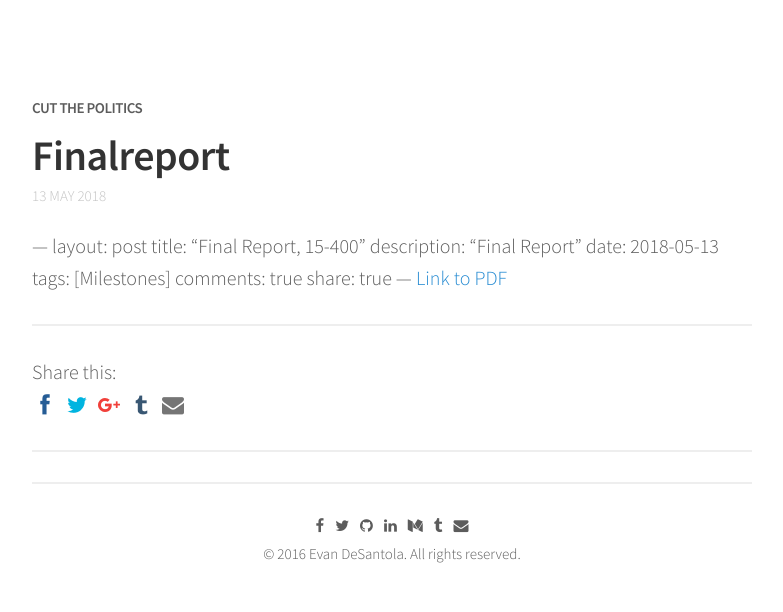
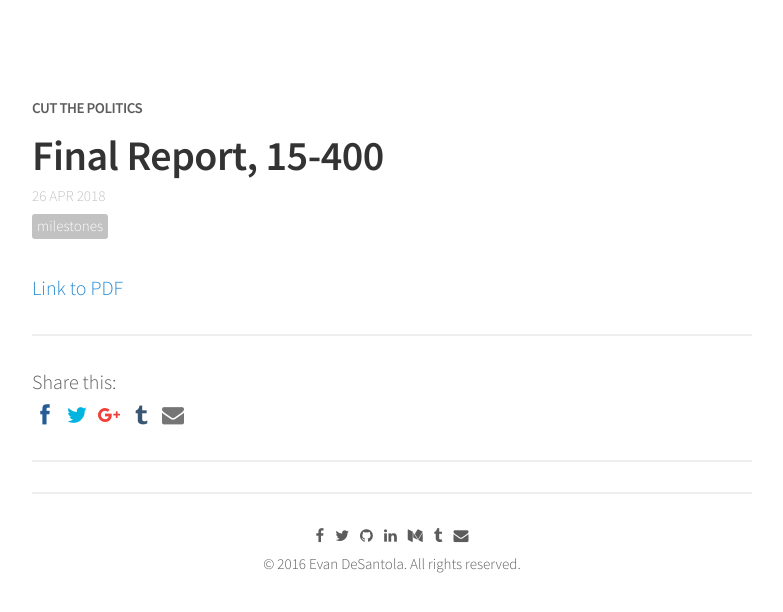
Before and after one commit to evandesantola/cutThePolitics, a Jekyll site: the page built from _posts/2018-05-13-FinalReport.md, in a window 1280 px wide. Shown: the top 612 px of the page, without its empty margins (248-1031 px from the left). Built offline with Jekyll 4.4.1, drawn with Linux system fonts in a browser that asks for light colours; nearby versions of some CDN libraries; comment, search, counter and statistics services are not loaded.

Commit message:
Update 2018-05-13-FinalReport.md

```diff
--- a/_posts/2018-05-13-FinalReport.md
+++ b/_posts/2018-05-13-FinalReport.md
@@ -1 +1,11 @@
---- layout: post title: "Final Report, 15-400" description: "Final Report" date: 2018-05-13 tags: [Milestones] comments: true share: true --- [Link to PDF](/files/finalReport.pdf)
+---
+layout: post
+title: "Final Report, 15-400"
+description: "Final Report, 15-400"
+date: 2018-04-26
+tags: [Milestones]
+comments: true
+share: true
+---
+
+[Link to PDF](/files/finalReport.pdf)
```
